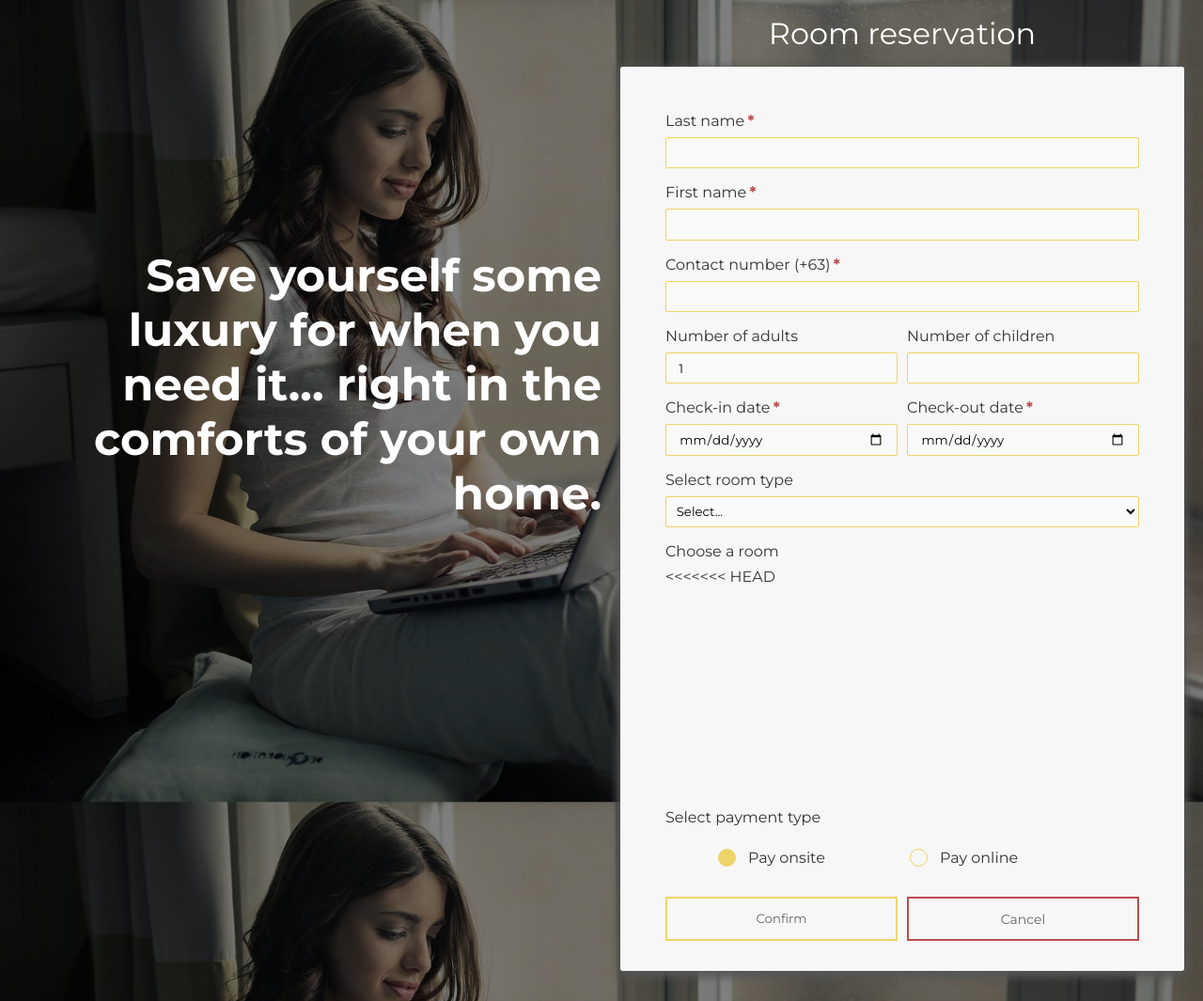
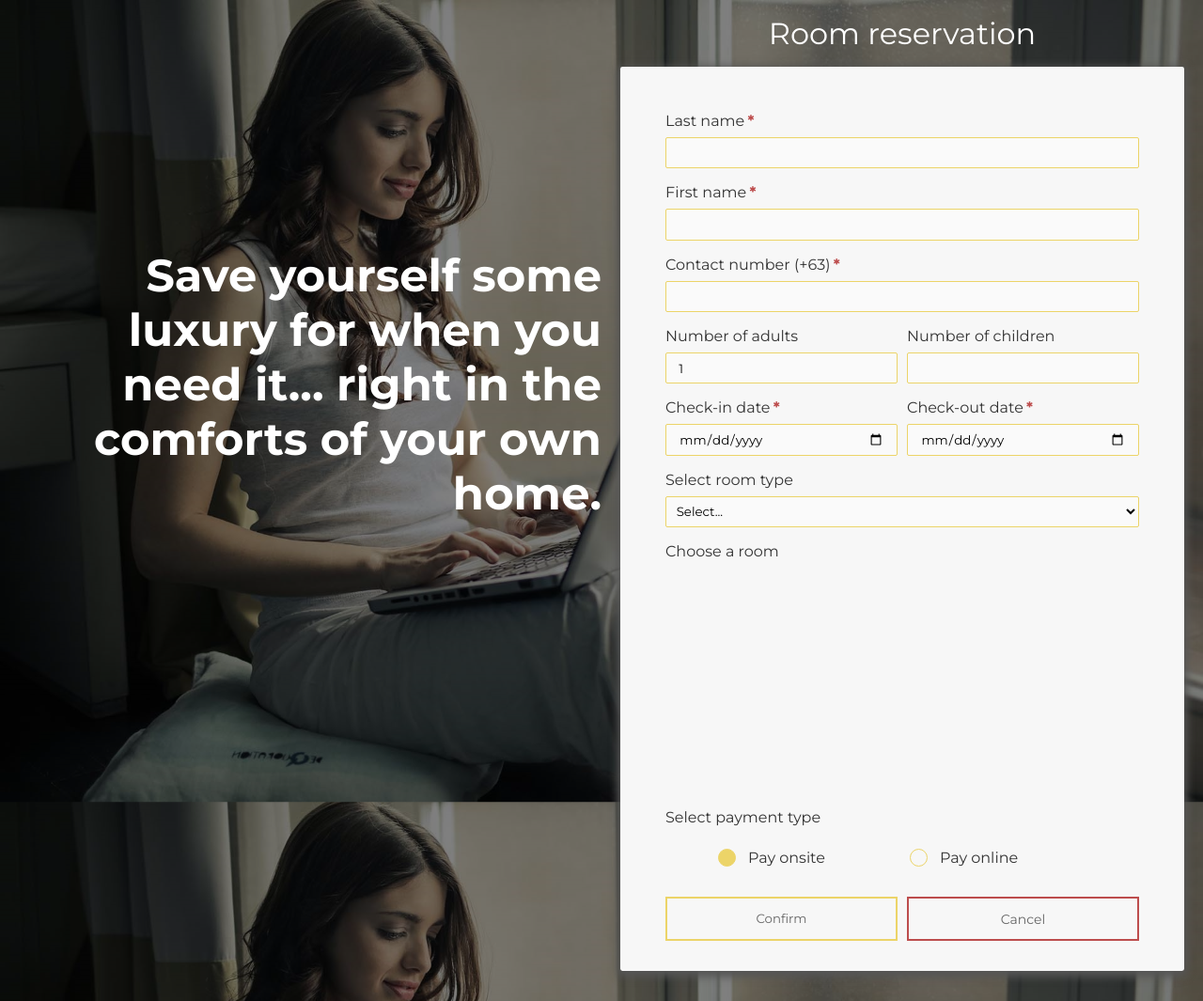
Before and after one commit to jakerhenier/Hotel-Registration, a PHP site: page /reservation.php in a window 1280 px wide. Shown: the whole page at 94% size. Run offline with PHP 8.4, Linux system fonts and the light colour scheme.

Commit message:
Added something

```diff
--- a/reservation.php
+++ b/reservation.php
@@ -60,8 +60,8 @@
                             </select>
                             <p>Choose a room</p>
                             <div class = "roomList">
-<<<<<<< HEAD
-
+                                <table id="rooms">
+                                </table>
                             </div>
                         </div>
                         <div class = "inputBox">
```
